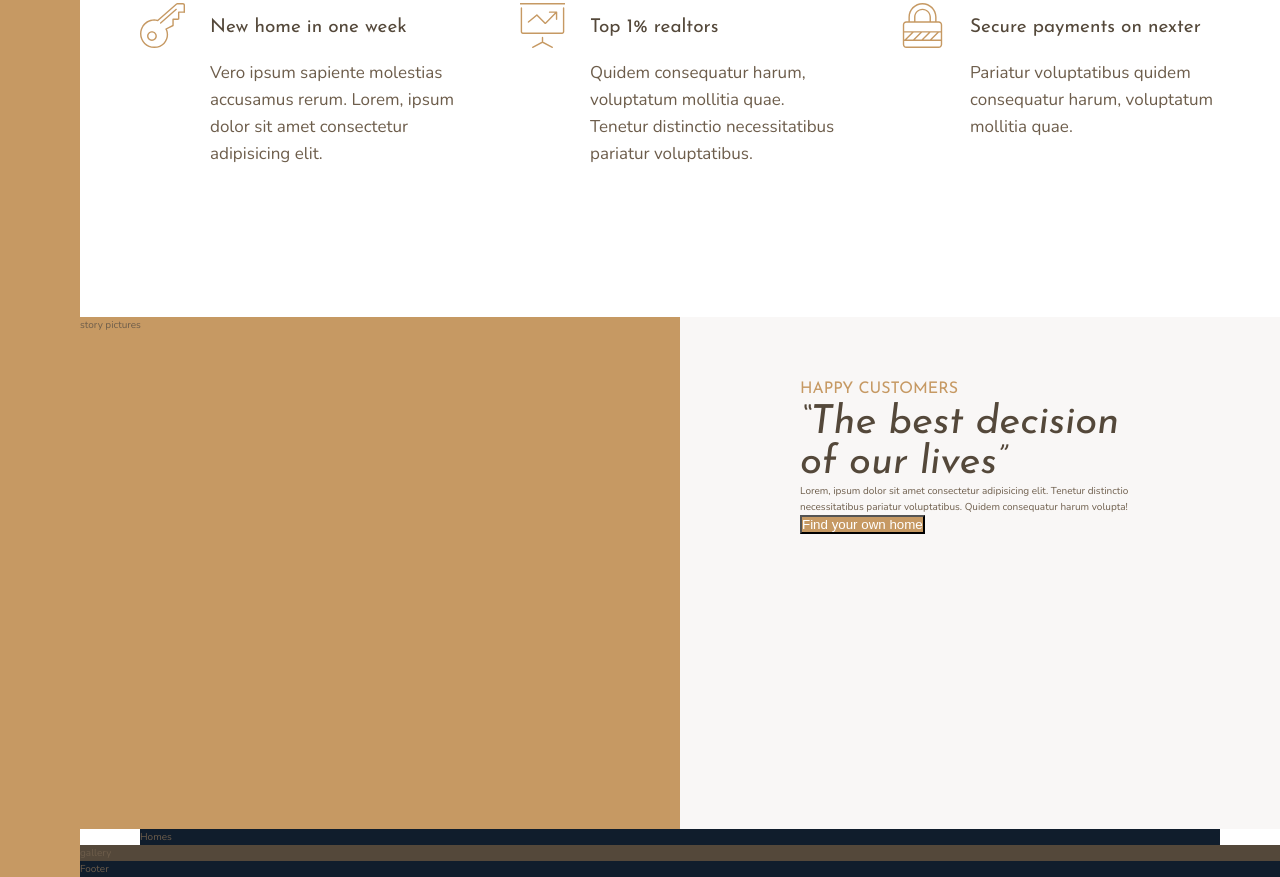
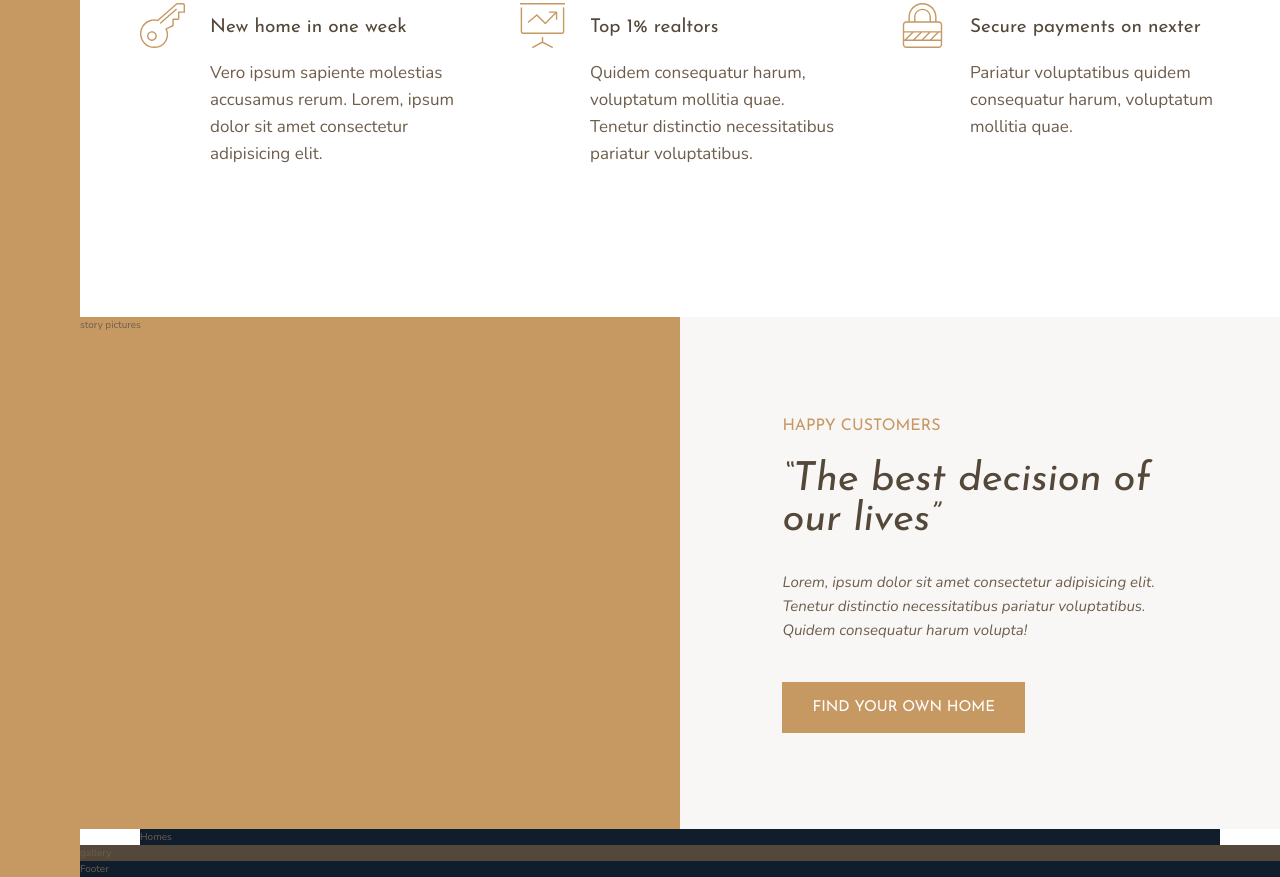
Before and after one commit to ravraw/nexter, a website: page index.html in a window 1280 px wide. Shown: the part 991-1868 px from the top of the page. Drawn offline with nearby package versions, Linux system fonts and the light colour scheme.

Commit message:
story content section complete

```diff
--- a/index.html
+++ b/index.html
@@ -89,8 +89,8 @@
         story pictures
     </div>
     <div class="story__content">
-        <h3 class="heading-3">Happy customers</h3>
-        <h2 class="heading-2 heading-2--dark">&ldquo;The best decision of our lives&rdquo;</h2>
+        <h3 class="heading-3 mb-sm">Happy customers</h3>
+        <h2 class="heading-2 heading-2--dark mb-md">&ldquo;The best decision of our lives&rdquo;</h2>
         <p class="story__text">Lorem, ipsum dolor sit amet consectetur adipisicing elit. Tenetur distinctio necessitatibus pariatur voluptatibus.
             Quidem consequatur harum volupta!</p>
         <button class="btn">Find your own home</button>
--- a/sass/_story.scss
+++ b/sass/_story.scss
@@ -7,6 +7,21 @@
     background-color: $color-grey-light-1;
     grid-column: col-start 5 / full-end;
 
-    padding: 6rem 12rem;
+    padding: 6rem 8vw;
+
+    // display: flex;
+    // flex-direction: column;
+    // align-items: flex-start;
+    // justify-content: center;
+
+    display: grid;
+    align-content: center;
+    justify-items: start;
+  }
+
+  &__text {
+    font-size: 1.5rem;
+    font-style: italic;
+    margin-bottom: 4rem;
   }
 }
--- a/sass/_typography.scss
+++ b/sass/_typography.scss
@@ -39,4 +39,33 @@
 .btn {
   background-color: $color-primary;
   color: #fff;
+  border: none;
+  border-radius: none;
+  font-family: $font-display;
+  font-size: 1.5rem;
+  text-transform: uppercase;
+  padding: 1.8rem 3rem;
+  cursor: pointer;
+  transition: all 0.2s;
+
+  &:hover {
+    background-color: $color-primary-dark;
+  }
+
+  &:focus {
+    outline: none;
+  }
 }
+
+.mb-sm {
+  margin-bottom: 2rem;
+}
+.mb-md {
+  margin-bottom: 3rem;
+}
+.mb-lg {
+  margin-bottom: 4rem;
+}
+.mb-hg {
+  margin-bottom: 8rem;
+}
```
Also changed, not shown: css/style.css.
